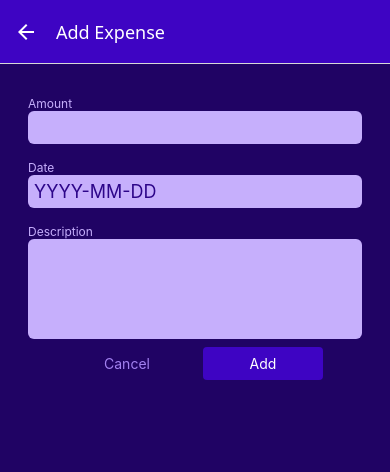
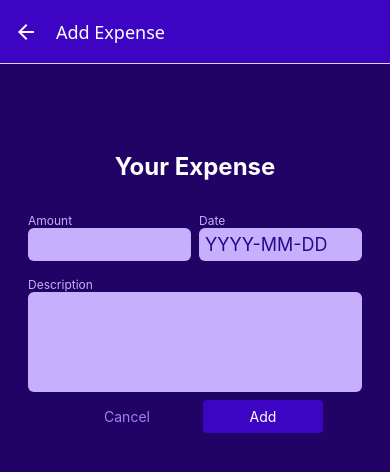
Before and after one commit to milosm89/ExpensesApp, a React Native app: screen /ManageExpense in a window 390 px wide. Shown: the top 472 px of the page. Built offline with nearby package versions, Linux system fonts and the light colour scheme.

Commit message:
Added logic for eddit and add new expense

```diff
--- a/components/ManageExpense/ExpenseForm.js
+++ b/components/ManageExpense/ExpenseForm.js
@@ -1,35 +1,107 @@
-import { View } from "react-native";
+import { View, StyleSheet, Text} from "react-native";
+import { useState } from "react";
 import Input from "./Input";
+import Button from "../UI/Button";
+import { getFormatedDate } from "../../util/date";
 
-function ExpenseForm() {
+function ExpenseForm({onCancel, onSubmit, submitButtonLabel, defaultValues}) {
 
-    function amountchangedHandler() {}
+    const [inputValues, setInputValues] = useState({
+        amount: defaultValues ? defaultValues.amount.toString(): '',
+        date: defaultValues ? getFormatedDate(defaultValues.date): '',
+        description: defaultValues ? defaultValues.description.toString(): '',
+    });
 
-    return <View>
+    function inputChangedHandler(inputIndentifier, enteredValue) {
+        const newValue =
+            inputIndentifier === "amount" ? enteredValue.replace(",", ".") : enteredValue
+        setInputValues((curInputValues) => {
+            return {
+                ...curInputValues,
+                [inputIndentifier]: newValue
+            };
+        });
+    }
+
+    function submitHandler() {
+        const expenseData = {
+            amount: +inputValues.amount,
+            date: new Date(inputValues.date),
+            description: inputValues.description,
+        };
+
+        onSubmit(expenseData)
+    }
+
+    return <View style={styles.form}>
+        <Text style={styles.title}>Your Expense</Text>
+        <View style={styles.inputRow}>
             <Input
+                style={styles.rowInput}
                 label="Amount"
                 textInputConfig={{
                     keyboardType: 'decimal-pad',
-                onChangeText: amountchangedHandler,
+                    onChangeText: inputChangedHandler.bind(this, 'amount'),
+                    value: inputValues.amount
                 }}
             />
             <Input
+                style={styles.rowInput}
                 label="Date"
                 textInputConfig={{
                     placeholder: "YYYY-MM-DD",
                     maxLength: 10,
-                onChangeText: () => {}
+                    onChangeText: inputChangedHandler.bind(this, 'date'),
+                    value: inputValues.date
                 }}
             />
+        </View>
         <Input
             label="Description"
             textInputConfig={{
                 multiline: true,
                 // autoCapitalize: 'none',
                 // autoCorrect: false
+                onChangeText: inputChangedHandler.bind(this, 'description'),
+                value: inputValues.description
             }}
         />
+        <View style={styles.buttonContainer}>
+            <Button style={styles.button} mode='flat' onPress={onCancel}>Cancel</Button>
+            <Button style={styles.button} onPress={submitHandler}>
+                {submitButtonLabel}
+            </Button>
+        </View>
     </View>
 }
 
 export default ExpenseForm;
+
+const styles = StyleSheet.create({
+    form: {
+        marginTop: 40,
+    },
+    title: {
+        fontSize: 24,
+        fontWeight: 'bold',
+        color: 'white',
+        marginVertical: 24,
+        textAlign: 'center',
+    },
+    inputRow: {
+        flexDirection: 'row',
+        justifyContent: 'space-between',
+    },
+    rowInput: {
+        flex: 1,
+    },
+     buttonContainer: {
+        flexDirection: 'row',
+        justifyContent: 'center',
+        alignItems: 'center'
+    },
+    button: {
+        minWidth: 120,
+        marginHorizontal: 8
+    },
+})
--- a/components/ManageExpense/Input.js
+++ b/components/ManageExpense/Input.js
@@ -1,9 +1,9 @@
 import { StyleSheet, Text, TextInput, View } from "react-native";
 import {GlobalStyles} from "../../constants/styles";
 
-function Input({label, textInputConfig}) {
+function Input({label, style, textInputConfig}) {
 
-    let inputStyles = [styles.input]
+    const inputStyles = [styles.input]
 
 
     if (textInputConfig && textInputConfig.multiline) {
@@ -11,7 +11,7 @@ function Input({label, textInputConfig}) {
     }
 
     return (
-        <View style={styles.inputContainer}>
+        <View style={[styles.inputContainer, style]}>
             <Text style={styles.label}>{label}</Text>
             <TextInput style={inputStyles} {...textInputConfig}/>
         </View>
--- a/screens/ManageExpense.js
+++ b/screens/ManageExpense.js
@@ -3,7 +3,6 @@ import { StyleSheet, Text, View } from "react-native";
 
 import IconButton from "../components/UI/IconButton";
 import { GlobalStyles } from "../constants/styles";
-import Button from "../components/UI/Button";
 import { ExpensesContext } from "../store/expenses-context";
 import ExpenseForm from "../components/ManageExpense/ExpenseForm";
 
@@ -13,6 +12,9 @@ function ManageExpense({route, navigation}) {
     const editedExpenseId = route.params?.expenseId;
     const editedExpenseDescription = route.params?.description;
     const isEditing = !!editedExpenseId;
+    const selectedExpense = expensesCtx.expenses.find(
+        (expense) => expense.id === editedExpenseId
+    );
 
     useLayoutEffect(() => {
         navigation.setOptions({
@@ -29,35 +31,24 @@ function ManageExpense({route, navigation}) {
         navigation.goBack();
     }
 
-    function confirmHandler() {
+    function confirmHandler(expenseData) {
         if (isEditing) {
-            expensesCtx.updateExpense(
-                editedExpenseId,
-                {
-                    description: 'Test123',
-                    amount: 29.99,
-                    date: new Date('2025-02-19'),
-                }
-            );
+            expensesCtx.updateExpense(editedExpenseId, expenseData);
         }else {
-            expensesCtx.addExpense({
-                description: 'Test',
-                amount: 19.99,
-                date: new Date('2025-03-18'),
-            });
+            expensesCtx.addExpense(expenseData);
         }
         navigation.goBack();
     }
 
+
     return (
         <View style={styles.container}>
-            <ExpenseForm />
-            <View style={styles.buttonContainer}>
-                <Button style={styles.button} mode='flat' onPress={cancelHandler}>Cancel</Button>
-                <Button style={styles.button} onPress={confirmHandler}>
-                    {isEditing? 'Update' : 'Add'}
-                </Button>
-            </View>
+            <ExpenseForm
+                onCancel={cancelHandler}
+                onSubmit={confirmHandler}
+                submitButtonLabel={isEditing ? "Update": "Add"}
+                defaultValues = {selectedExpense}
+            />
           {isEditing && (
             <View style={styles.deleteContainer}>
                 <IconButton
@@ -80,15 +71,6 @@ const styles = StyleSheet.create({
         padding: 24,
         backgroundColor: GlobalStyles.colors.primary800
     },
-    buttonContainer: {
-        flexDirection: 'row',
-        justifyContent: 'center',
-        alignItems: 'center'
-    },
-    button: {
-        minWidth: 120,
-        marginHorizontal: 8
-    },
     deleteContainer: {
         marginTop: 16,
         paddingTop: 8,
--- a/util/date.js
+++ b/util/date.js
@@ -1,5 +1,6 @@
 export function getFormatedDate(date) {
-    return `${date.getDate()}-${date.getMonth() + 1}-${date.getFullYear()}`;
+    // return `${date.getDate()}-${date.getMonth() + 1}-${date.getFullYear()}`;
+    return date.toISOString().slice(0, 10)
 }
 
 export function getDateMinusDays(date, days) {
```
Lines whose indentation alone changed are shown as unchanged.
